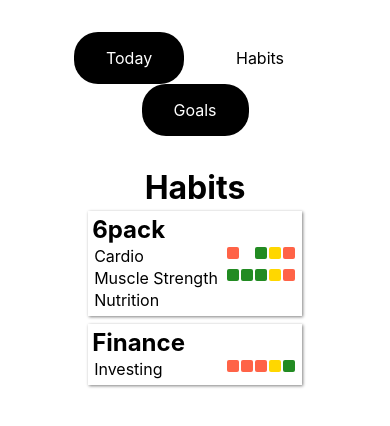
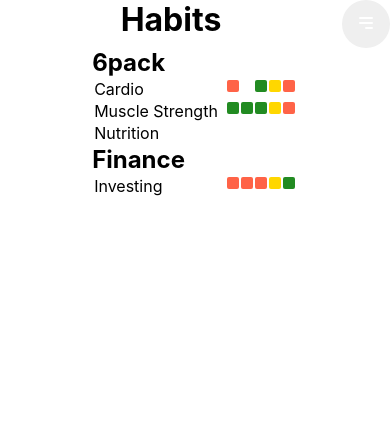
Before and after one commit to Pitossomo/goats, a Next.js app: page /habits in a window 390 px wide. Shown: the top 426 px of the page. Built offline with nearby package versions, Linux system fonts and the light colour scheme.

Commit message:
Refactor navbar to be collapsible in small devices, update style

```diff
--- a/src/Components/NavBar/NavBar.module.scss
+++ b/src/Components/NavBar/NavBar.module.scss
@@ -1,18 +1,68 @@
 .navbar {
   display: flex;
-  justify-content: space-around;
-  flex-wrap: wrap;
-  padding: 32px;
-  width: calc(100vw - 64px);
 
   a {
     padding: 16px 32px;
-    border-radius: 24px;
   }
 
   a:hover {
     background-color: lightgray;
     color: black;
+  }
+}
+
+@media (min-width:481px) {
+  .navbar {
+    justify-content: space-around;
+    flex-wrap: wrap;
+    padding: 32px;
+    width: calc(100vw - 64px);
+    max-width: 500px;
+
+    a {
+      border-radius: 24px;
+    }
+
+    h1 {
+      display: none;
+    }
+  }
+
+  .hamburger {
+    display: none;
+  }
+}
+
+@media (max-width:480px) {
+  .navbar {
+    width: 100vw;
+    justify-content: flex-end;
+
+    h1 {
+      flex: 1 1 0;
+      display: flex;
+      justify-content: center;
+    }
+  }
+
+  .collapsed {
+    display: none;
+  }
+
+  .visible {
+    position: fixed;
+    top: 48px;
+    border: 1px solid gray;
+    display: flex;
+    flex-direction: column;
+  }
+
+  .hamburger {
+    width: 48px;
+    height: 48px;
+    border: none;
+    border-radius: 50%;
+    padding: 8px;
   }
 }
 
--- a/src/Components/NavBar/NavBar.tsx
+++ b/src/Components/NavBar/NavBar.tsx
@@ -1,5 +1,8 @@
 import Link from 'next/link'
 import styles from './NavBar.module.scss'
+import hamburger from '../../assets/icons/hamburger.svg'
+import Image from 'next/image'
+import { useState } from 'react'
 
 type NavBarProps = {
   current: string
@@ -12,10 +15,20 @@ const LINKS = [
 ]
 
 export default function NavBar ({current}: NavBarProps) {
+  const [collapsed, setCollapsed] = useState(true)
+
+  const toggleCollapse = () => setCollapsed(!collapsed)
+
   return (
-    <nav className={styles.navbar}>
+    <header className={styles.navbar}>
+      <h1>{ current }</h1>
+      <button className={styles.hamburger} onClick={toggleCollapse}>
+        <Image src={hamburger} alt='Collapsible menu' />
+      </button>
+      <nav className={collapsed ? styles.collapsed : styles.visible}>
         { LINKS.map(({url, title}) => (
           <Link
+            key={title}
             href={url}
             className={title === current ? styles.active : styles.inactive}
           >
@@ -23,5 +36,6 @@ export default function NavBar ({current}: NavBarProps) {
           </Link>
         ))}
       </nav>
+    </header>
   )
 }
--- a/src/pages/habits.tsx
+++ b/src/pages/habits.tsx
@@ -6,7 +6,6 @@ import HabitReview from '../Components/HabitReview/HabitReview'
 export default function Habits() {
   return (
     <Wrapper title='Habits'>
-      <h1>Habits</h1>
       { goalsData.map(goalData => (
         <div className={styles.goal} key={goalData.tick}>
           <h2>{goalData.name}</h2>
--- a/src/pages/index.tsx
+++ b/src/pages/index.tsx
@@ -7,7 +7,6 @@ import Habits from "./habits";
 export default function Today() {
   return (
     <Wrapper title='Today'>
-      <h1>To do Today</h1>
       {
         goalsData.flatMap(goal => (
           goal.habits.map(habit => (
@@ -19,7 +18,6 @@ export default function Today() {
           ))
         ))
       }
-
     </Wrapper>
   )
 }
--- a/src/styles/Habits.module.scss
+++ b/src/styles/Habits.module.scss
@@ -1,5 +1,7 @@
-.goal {
-  margin: 4px 12px;
-  padding: 4px;
-  box-shadow: 1px 1px 3px gray;
+@media (min-width: 481px) {
+  .goal {
+    margin: 4px 12px;
+    padding: 4px;
+    box-shadow: 1px 1px 3px gray;
+  }
 }
```
Also changed, not shown: src/assets/icons/hamburger.svg (added). Lines whose indentation alone changed are shown as unchanged.
